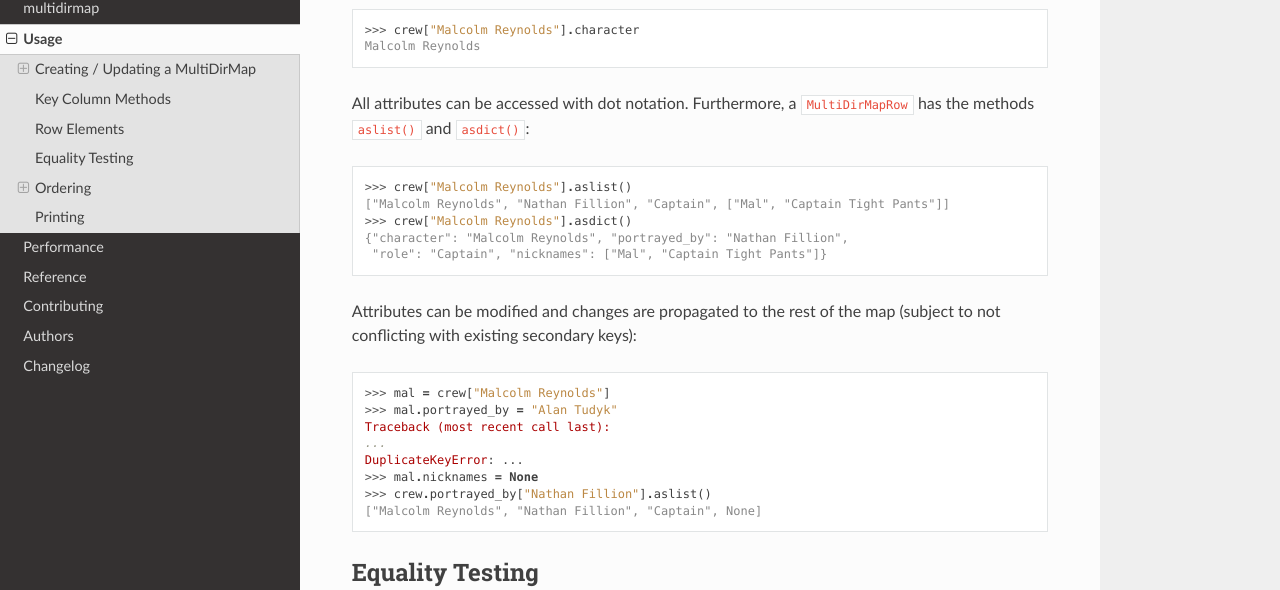
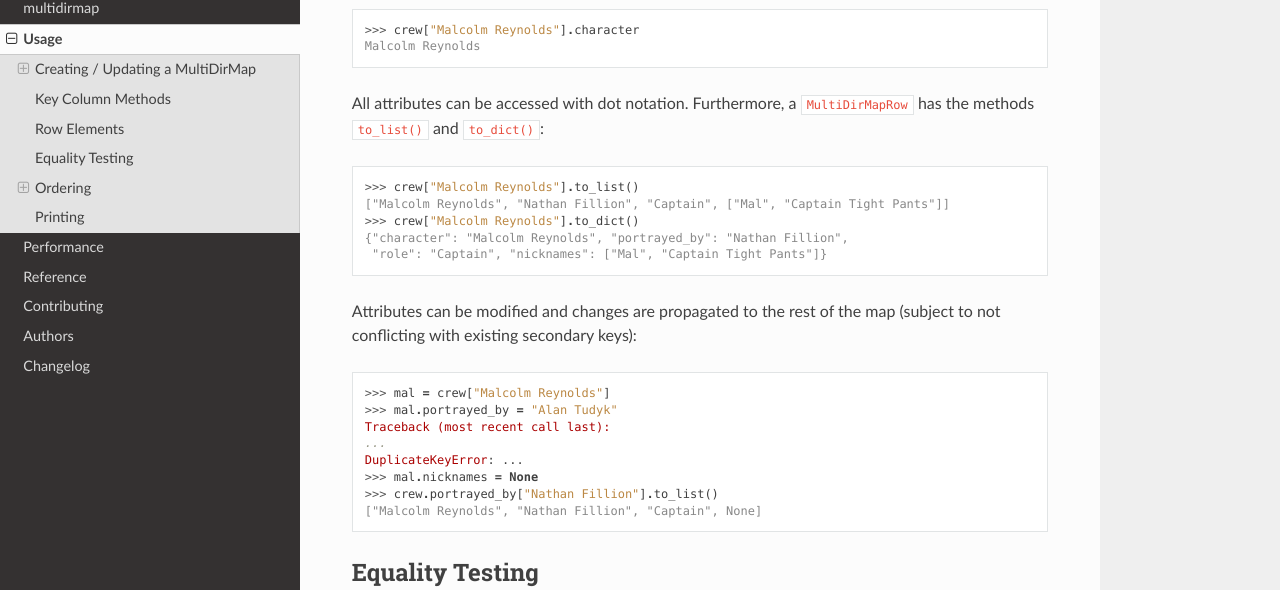
Before and after one commit to janrg/multidirmap, a Sphinx documentation site: the page built from docs/usage.rst, in a window 1280 px wide and 900 px high, scrolled down 3135 px. Shown: the part 137-727 px from the top of the window. Built offline with Sphinx 7.4.7 and the Read the Docs theme 2.0.0, drawn with Linux system fonts in a browser that asks for light colours.

Commit message:
Rename asdict() and aslist() to to_dict() and to_list()

```diff
--- a/docs/usage.rst
+++ b/docs/usage.rst
@@ -171,13 +171,13 @@ the key that was used to retrieve this element). So it is entirely possible
    Malcolm Reynolds
 
 All attributes can be accessed with dot notation. Furthermore, a
-:code:`MultiDirMapRow` has the methods :code:`aslist()` and :code:`asdict()`:
+:code:`MultiDirMapRow` has the methods :code:`to_list()` and :code:`to_dict()`:
 
 .. code-block:: python
 
-   >>> crew["Malcolm Reynolds"].aslist()
+   >>> crew["Malcolm Reynolds"].to_list()
    ["Malcolm Reynolds", "Nathan Fillion", "Captain", ["Mal", "Captain Tight Pants"]]
-   >>> crew["Malcolm Reynolds"].asdict()
+   >>> crew["Malcolm Reynolds"].to_dict()
    {"character": "Malcolm Reynolds", "portrayed_by": "Nathan Fillion",
     "role": "Captain", "nicknames": ["Mal", "Captain Tight Pants"]}
 
@@ -192,7 +192,7 @@ Attributes can be modified and changes are propagated to the rest of the map
    ...
    DuplicateKeyError: ...
    >>> mal.nicknames = None
-   >>> crew.portrayed_by["Nathan Fillion"].aslist()
+   >>> crew.portrayed_by["Nathan Fillion"].to_list()
    ["Malcolm Reynolds", "Nathan Fillion", "Captain", None]
 
 Equality Testing
```
Also changed, not shown: 3 other files.
